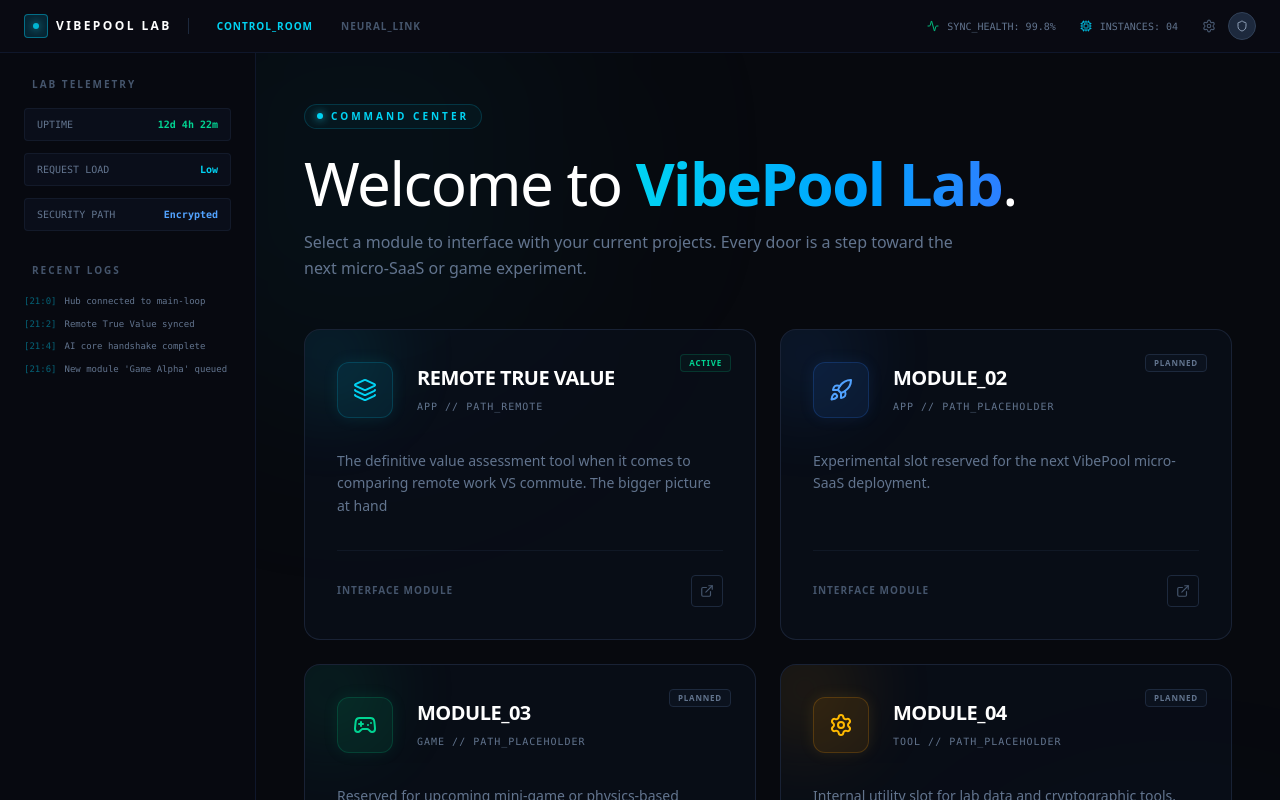
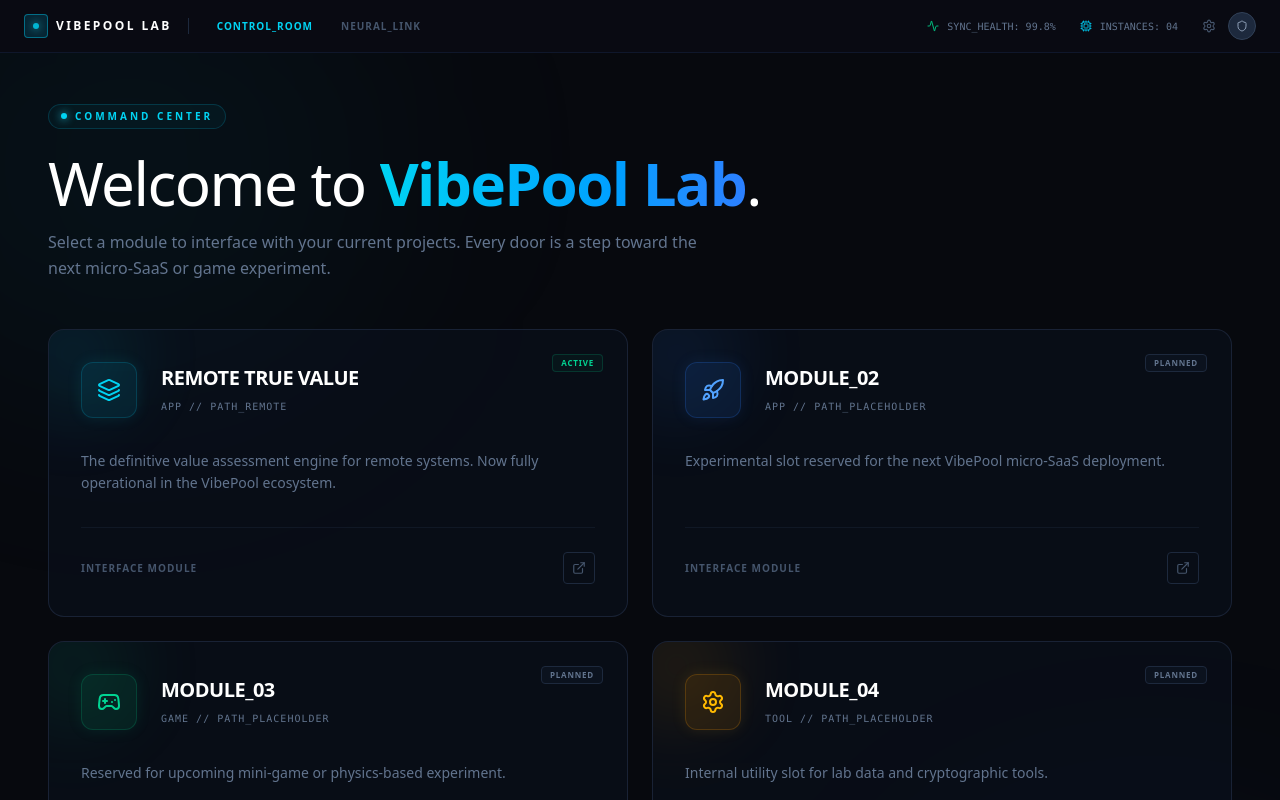
Before and after one commit to VibePool-lab/vibepool-lab.github.io, a React (Vite) app: page / in a window 1280 px wide. Shown: the top 800 px of the page. Built offline with nearby package versions, Linux system fonts and the light colour scheme.

Commit message:
feat: Configure GA4 and update module descriptions
Update the Google Analytics ID in index.html and refine the description for the "Remote True Value" module in App.tsx to reflect its operational status within the VibePool ecosystem.

```diff
--- a/index.html
+++ b/index.html
@@ -5,12 +5,12 @@
     <meta name="viewport" content="width=device-width, initial-scale=1.0" />
     <title>VibePool Lab</title>
     <!-- Google tag (gtag.js) - GA4 -->
-    <script async src="https://www.googletagmanager.com/gtag/js?id=G-XXXXXXXXXX"></script>
+    <script async src="https://www.googletagmanager.com/gtag/js?id=G-7YPKM2T6XL"></script>
     <script>
       window.dataLayer = window.dataLayer || [];
       function gtag(){dataLayer.push(arguments);}
       gtag('js', new Date());
-      gtag('config', 'G-XXXXXXXXXX');
+      gtag('config', 'G-7YPKM2T6XL');
     </script>
   </head>
   <body>
--- a/src/App.tsx
+++ b/src/App.tsx
@@ -59,7 +59,6 @@ const getAI = () => {
 
 export default function App() {
   const [activeTab, setActiveTab] = useState<'hub' | 'terminal'>('hub');
-  const [isSidebarOpen, setIsSidebarOpen] = useState(true);
 
   // AI Module State
   const [messages, setMessages] = useState<Message[]>([
@@ -80,7 +79,7 @@ export default function App() {
     {
       id: 'remote-true-value',
       name: 'Remote True Value',
-      description: 'The definitive value assessment tool when it comes to comparing remote work VS commute. The bigger picture at hand',
+      description: 'The definitive value assessment engine for remote systems. Now fully operational in the VibePool ecosystem.',
       icon: Layers,
       color: 'cyan',
       status: 'active',
@@ -213,44 +212,6 @@ export default function App() {
       </header>
 
       <div className="flex-1 flex overflow-hidden">
-        {/* Hub Sidebar */}
-        <aside className={`${isSidebarOpen ? 'w-64' : 'w-0'} border-r border-slate-900 bg-[#080A12]/50 transition-all duration-300 overflow-hidden hidden lg:flex flex-col`}>
-          <div className="p-6 space-y-8">
-            <div>
-              <h3 className="text-[10px] font-black uppercase tracking-[.2em] text-slate-600 mb-4 px-2">Lab Telemetry</h3>
-              <div className="space-y-3">
-                {[
-                  { label: "Uptime", val: "12d 4h 22m", color: "text-emerald-400" },
-                  { label: "Request Load", val: "Low", color: "text-cyan-400" },
-                  { label: "Security Path", val: "Encrypted", color: "text-blue-400" }
-                ].map((s, i) => (
-                  <div key={i} className="px-3 py-2 rounded bg-slate-900/40 border border-slate-800/50 flex justify-between items-center group cursor-default">
-                    <span className="text-[10px] text-slate-500 group-hover:text-slate-400 transition-colors uppercase font-mono">{s.label}</span>
-                    <span className={`text-[10px] font-mono ${s.color} font-bold`}>{s.val}</span>
-                  </div>
-                ))}
-              </div>
-            </div>
-
-            <div>
-              <h3 className="text-[10px] font-black uppercase tracking-[.2em] text-slate-600 mb-4 px-2">Recent Logs</h3>
-              <div className="space-y-2">
-                {[
-                  "Hub connected to main-loop",
-                  "Remote True Value synced",
-                  "AI core handshake complete",
-                  "New module 'Game Alpha' queued"
-                ].map((log, i) => (
-                  <div key={i} className="text-[9px] font-mono text-slate-500 flex gap-2 leading-relaxed">
-                    <span className="text-cyan-500/50">[{new Date().getHours()}:{i*2}]</span>
-                    <span>{log}</span>
-                  </div>
-                ))}
-              </div>
-            </div>
-          </div>
-        </aside>
-
         {/* Main Workspace */}
         <main className="flex-1 relative overflow-y-auto bg-[radial-gradient(ellipse_at_top,_var(--tw-gradient-stops))] from-slate-900/20 via-transparent to-transparent">
           {/* Subtle Background Elements */}
```
